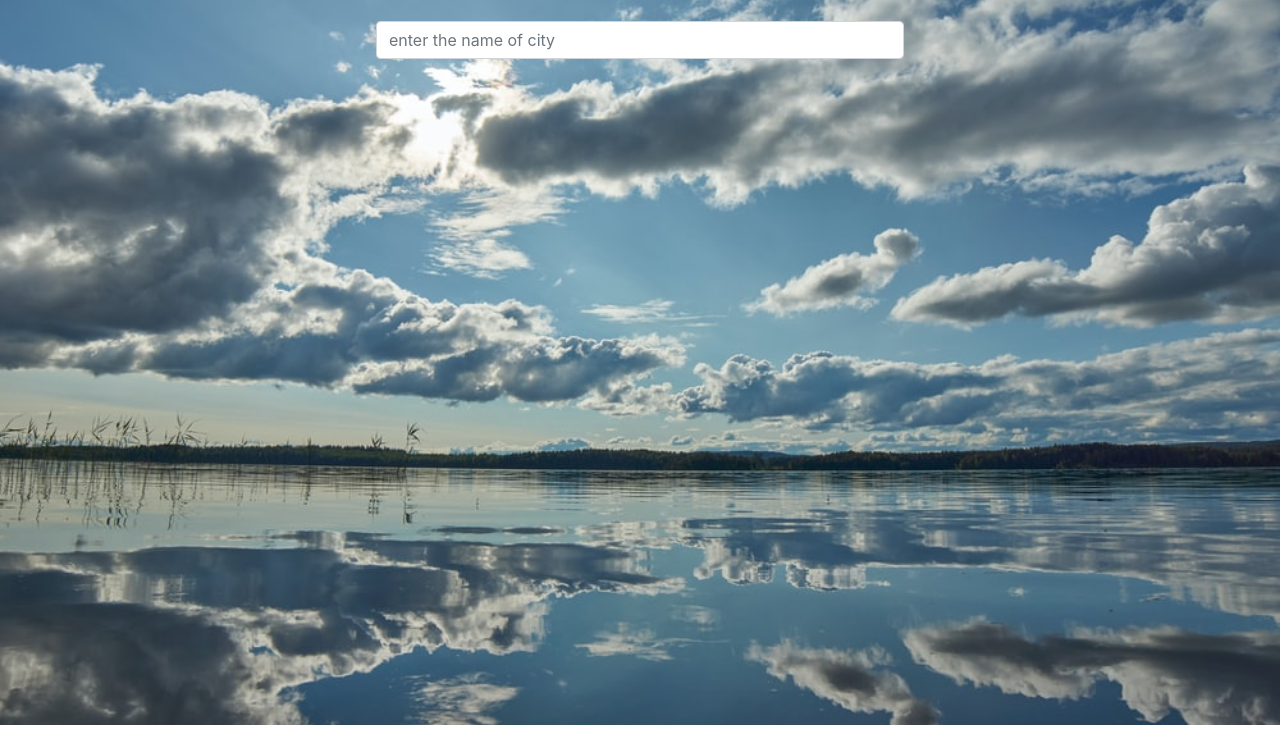
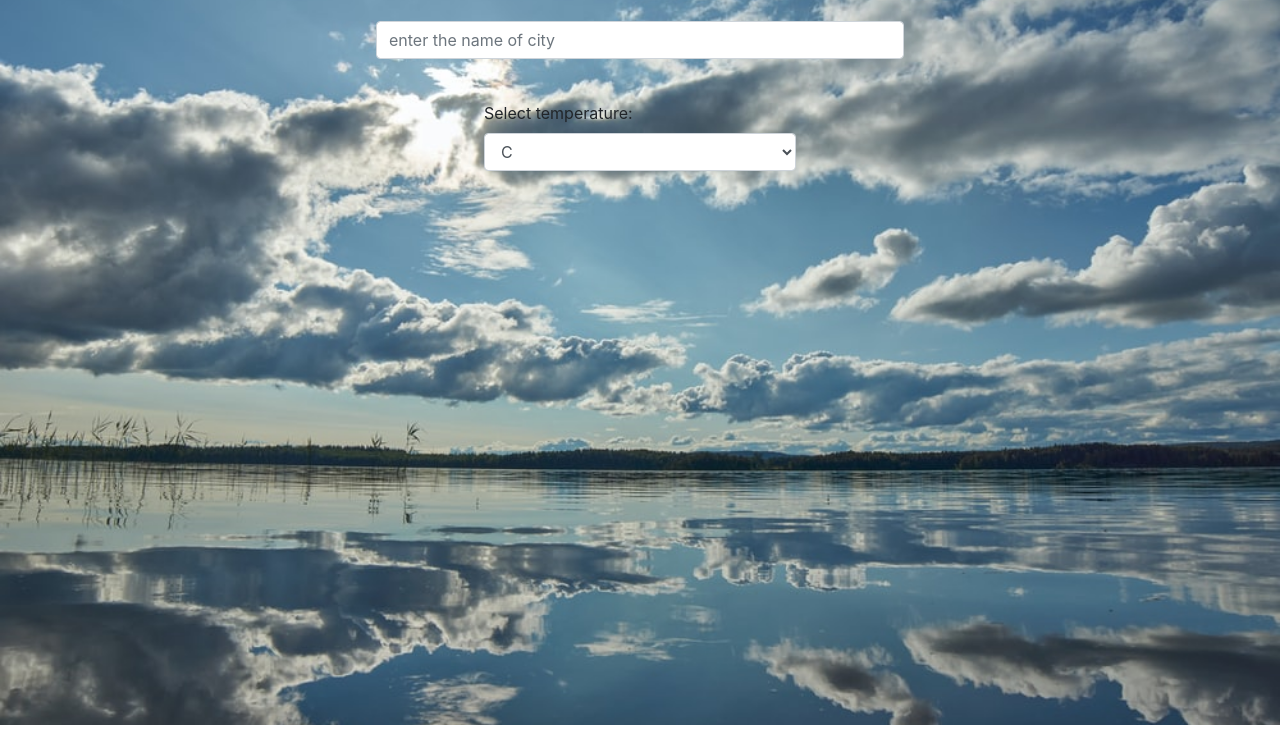
Before and after one commit to dibdas/weather-app, a website: page dist/index.html in a window 1280 px wide. Shown: the part 75-824 px from the top of the page. Drawn offline with nearby package versions, Linux system fonts and the light colour scheme; no server answers.

Commit message:
added sslect temperature

```diff
--- a/dist/index.html
+++ b/dist/index.html
@@ -24,6 +24,15 @@
         </div>
         </form>
 
+ <div class="form-group w-25 mx-auto mb-4">
+    <label for="sel1">Select temperature:</label>
+    <select class="form-control" id="sel1">
+      <option>C</option>
+      <option>F</option>
+
+    </select>
+  </div>
+
 
 
     </div>
```
